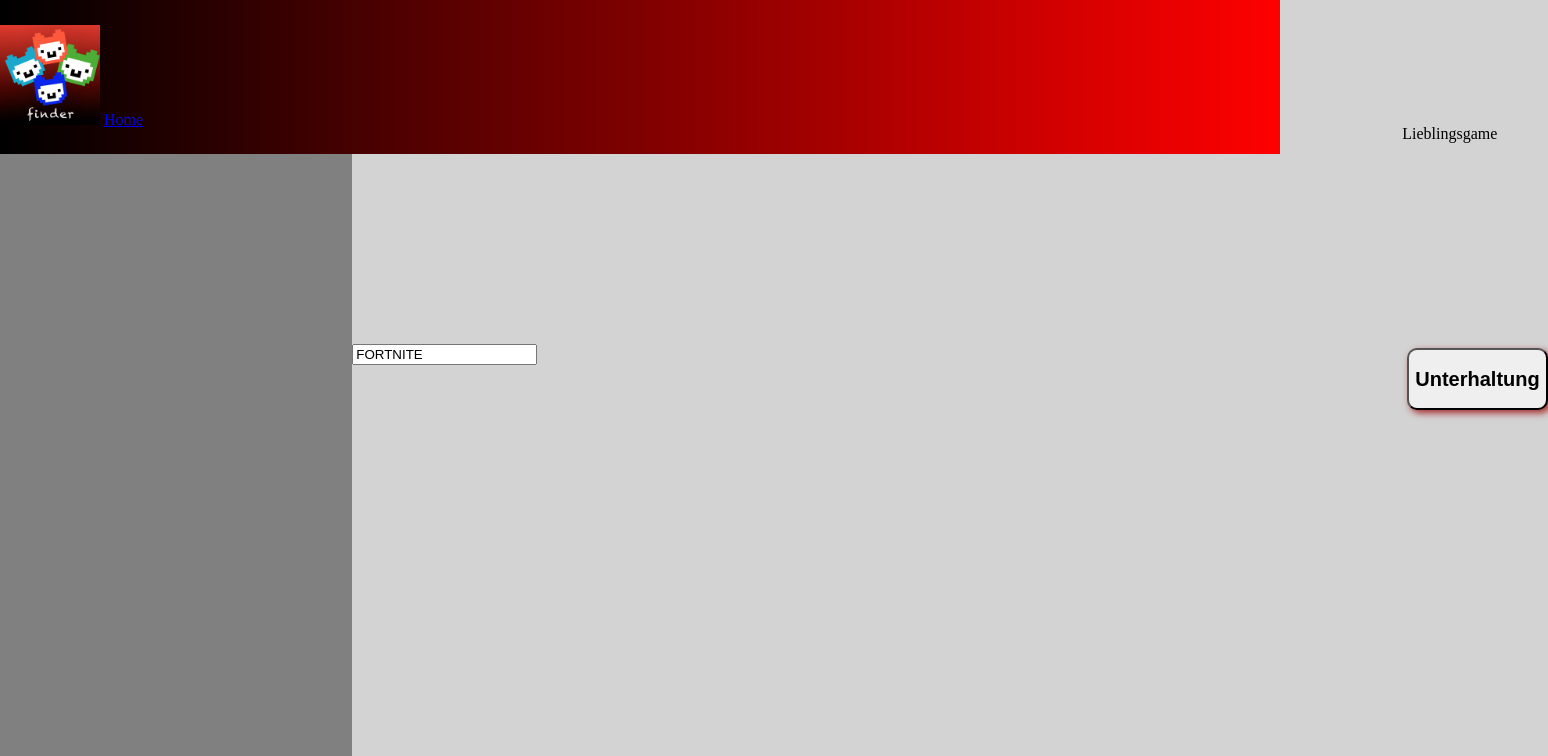
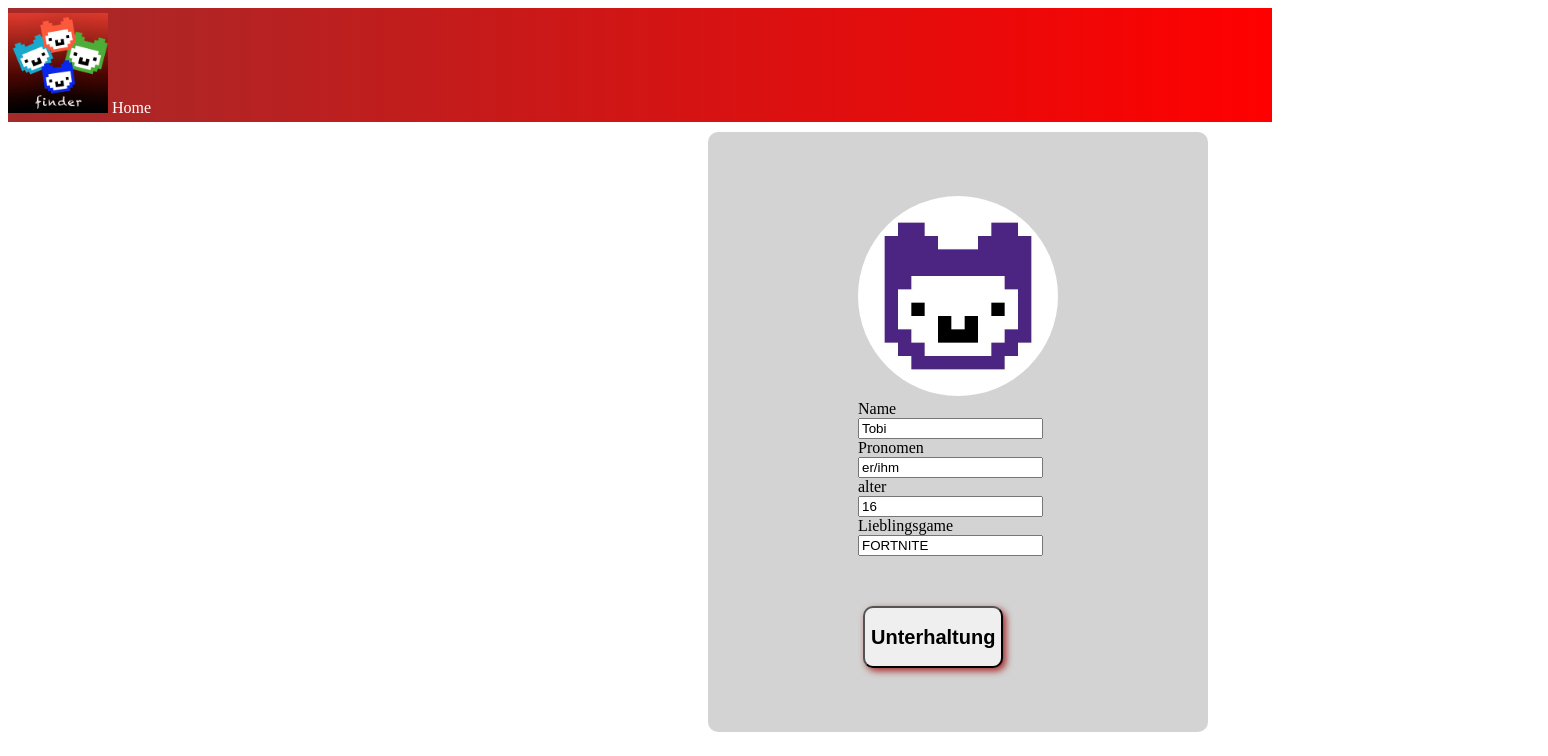
Before and after one commit to Nino678190/Finder, a website: page FinderItsAMatch.html in a window 1280 px wide. Shown: the top 756 px of the page, 1548 px wide, since content can reach past the window. Drawn offline with Linux system fonts and the light colour scheme; a web font is replaced by a local one.

Commit message:
finderitsamatch wiederhergestellt cause of fehlern

```diff
--- a/FinderItsAMatch.html
+++ b/FinderItsAMatch.html
@@ -5,7 +5,7 @@
     <meta name="viewport" content="width=device-width, initial-scale=1.0">
     <title>Finder-Its a Match</title>
     <link rel="shortcut icon" type="image/x-icon" href="art.png">
-    <link rel="stylesheet" href="style.css">
+    <link rel="stylesheet" href="finderitsamatch.css">
     <script src="Finder.js"></script>
 
 </head>
--- /dev/null
+++ b/finderitsamatch.css
@@ -0,0 +1,70 @@
+body{
+    background-color: white;
+    position: relative;
+}
+
+.gif{
+    height: 100vh;
+    width: auto;
+    position: absolute;
+    margin-top: 20px;
+    left: 50%;
+    top: 50%;
+    transform: translate(-50%,-50%);
+}
+.spacer{
+    position: absolute;
+    background-color: white;
+    height: 100vw;
+    width: 100vw;
+    left: 0;
+    top: 0;
+    display: flex;
+    justify-content: space-between;
+}
+.Unterhaltung{
+    border-radius: 10px;
+    box-shadow: 3px 3px 7.5px brown;
+    margin-top: 50px;
+    margin-left: 5px;
+}
+
+.pic{
+    display: grid;
+    grid-template-columns: repeat(2, 1fr);
+    grid-template-rows: repeat(12, 1fr);
+    grid-column-gap: 50px;
+    grid-row-gap: 10px;
+    height: 600px;
+    width: 500px;
+    background-color: lightgray;
+    justify-content: center;
+    border-radius: 10px;
+    display: flex;
+    align-items: center;
+    vertical-align: middle;
+    align-content: center;
+    margin-left: 700px;
+    margin-top: 10px;
+    border-bottom: red;
+}
+
+.homebutton{
+    text-decoration: none;
+    color: white; }
+
+.homebutton:hover{
+    text-decoration: underline;
+    color: lightgray;
+}
+
+.header{
+    background: linear-gradient(to right, brown,red);
+    padding: 5px 0;
+    justify-content:space-between;
+    width: auto;
+}
+
+.Profilbild{
+    border-radius: 100px;
+}
--- a/style.css
+++ b/style.css
@@ -16,7 +16,6 @@ header {
     color: white;
     padding: 25px 0;
     justify-content:space-between;
-    position: sticky;
     width: auto;
 }
 
```
